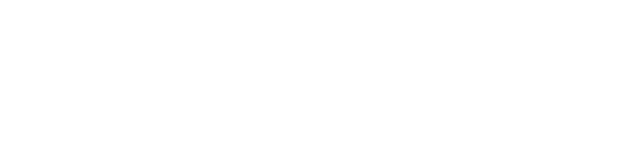
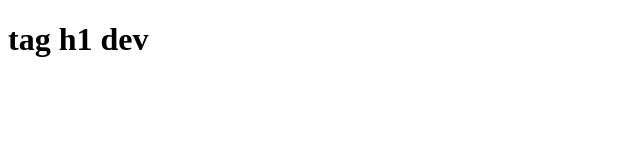
Before and after one commit to rizalas990/live_session, a plain HTML site: page index.html in a window 1280 px wide. Shown: the whole page, without its empty margins (0-640 px from the left). Drawn offline with Linux system fonts and the light colour scheme.

Commit message:
tag h1 index

```diff
--- a/index.html
+++ b/index.html
@@ -7,6 +7,6 @@
     <title>Document</title>
 </head>
 <body>
-
+    <h1>tag h1 dev</h1>
 </body>
 </html>
```
